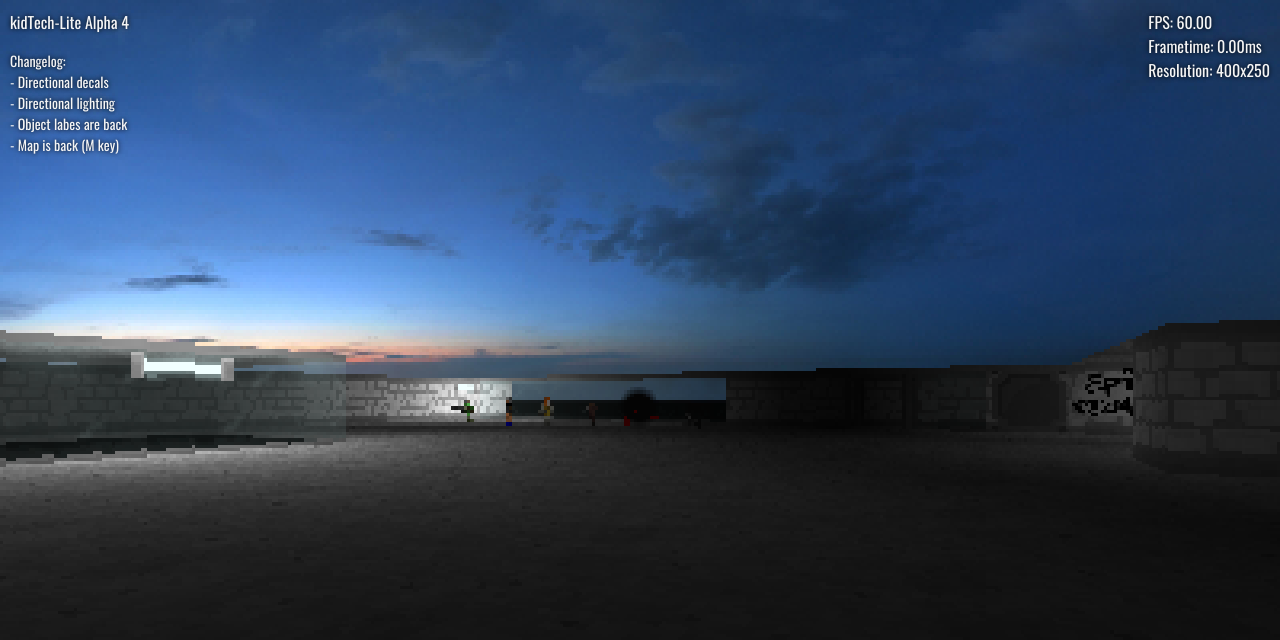
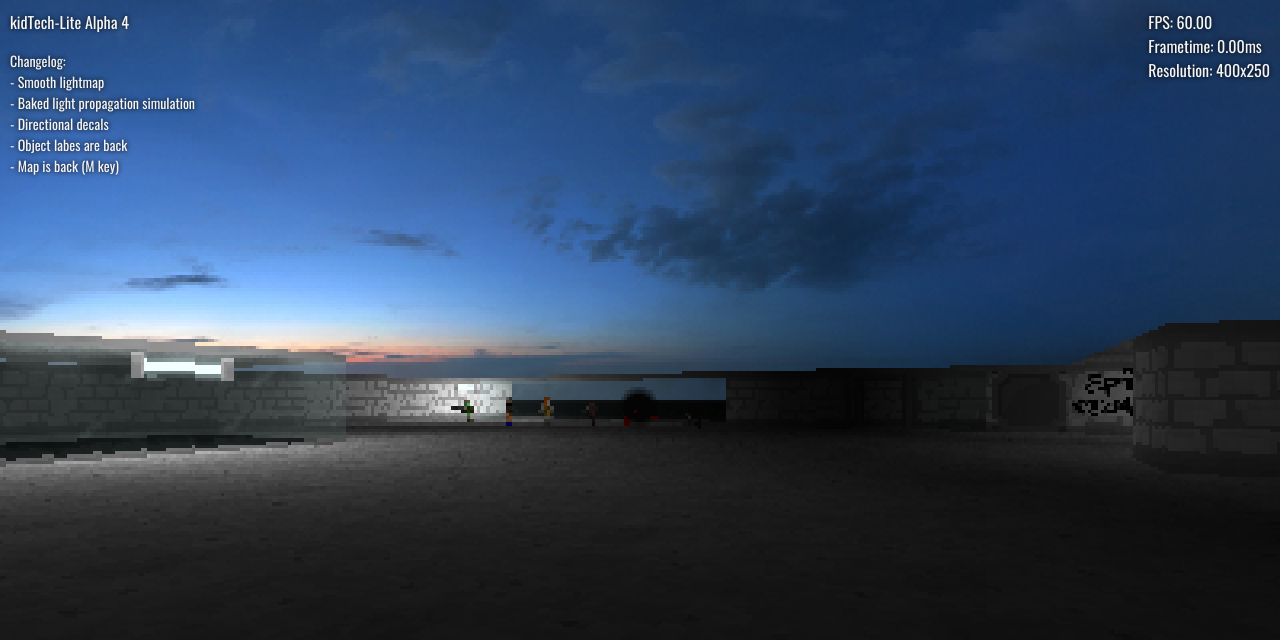
Before and after one commit to CoffeeBeanum/kidTech-Lite, a plain HTML site: page index.html in a window 1280 px wide. Drawn offline with Linux system fonts and the light colour scheme.

Commit message:
Update changelog label.

```diff
--- a/index.html
+++ b/index.html
@@ -17,7 +17,7 @@
 
 <div id="debug-label-container">
     <div class="debug-label" id="info-label">kidTech-Lite Alpha 4</div>
-    <div class="debug-label" id="changelog-label">Changelog:<br>- Directional decals<br> - Directional lighting<br>- Object labes are back<br>- Map is back (M key)</div>
+    <div class="debug-label" id="changelog-label">Changelog:<br>- Smooth lightmap<br>- Baked light propagation simulation<br>- Directional decals<br>- Object labes are back<br>- Map is back (M key)</div>
     <div class="debug-label" id="fps-label">FPS: </div>
 </div>
 
```
